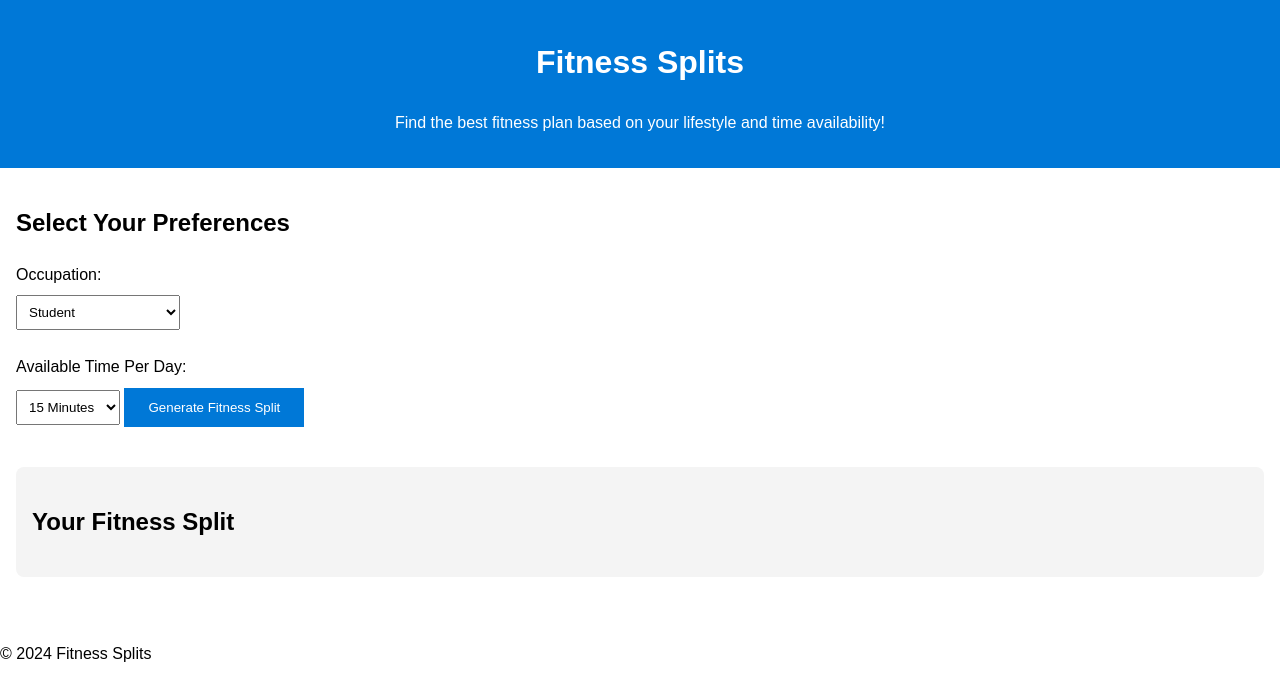
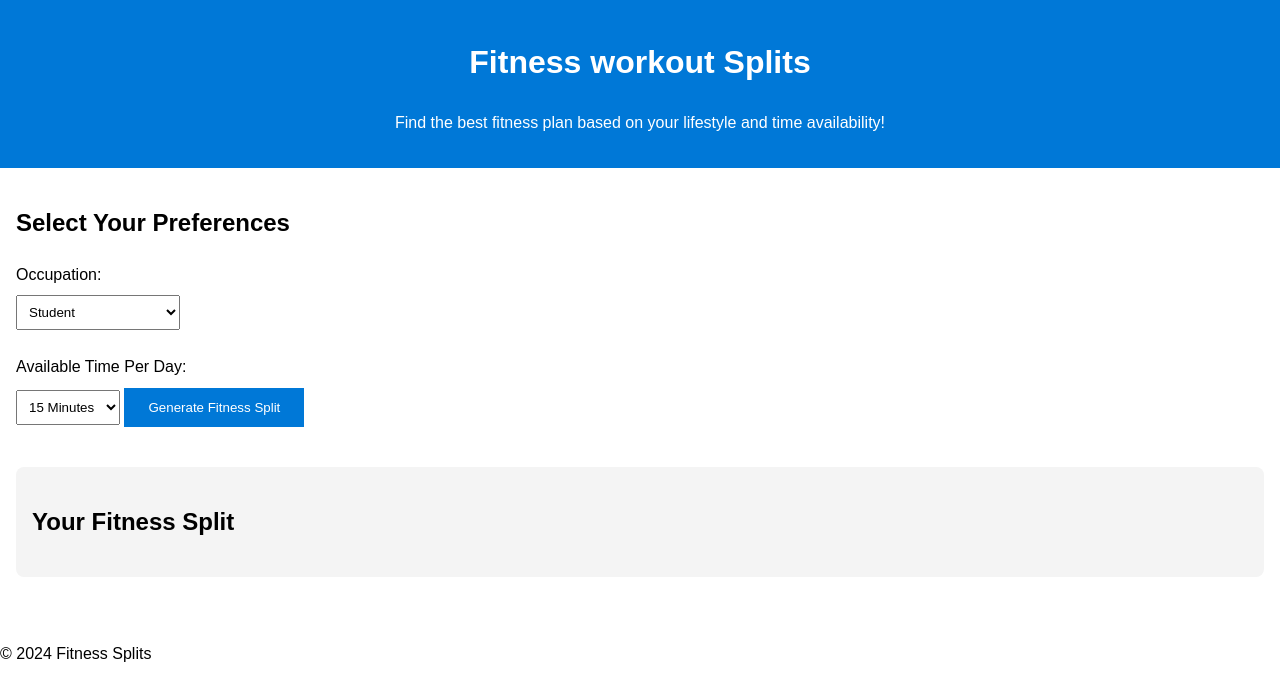
Before and after one commit to Satvik003/CloudProject, a plain HTML site: page index.html in a window 1280 px wide. Drawn offline with Linux system fonts and the light colour scheme.

Commit message:
Update index.html

```diff
--- a/index.html
+++ b/index.html
@@ -8,7 +8,7 @@
   </head>
   <body>
     <header>
-      <h1>Fitness Splits</h1>
+      <h1>Fitness workout Splits</h1>
       <p>
         Find the best fitness plan based on your lifestyle and time
         availability!
```
